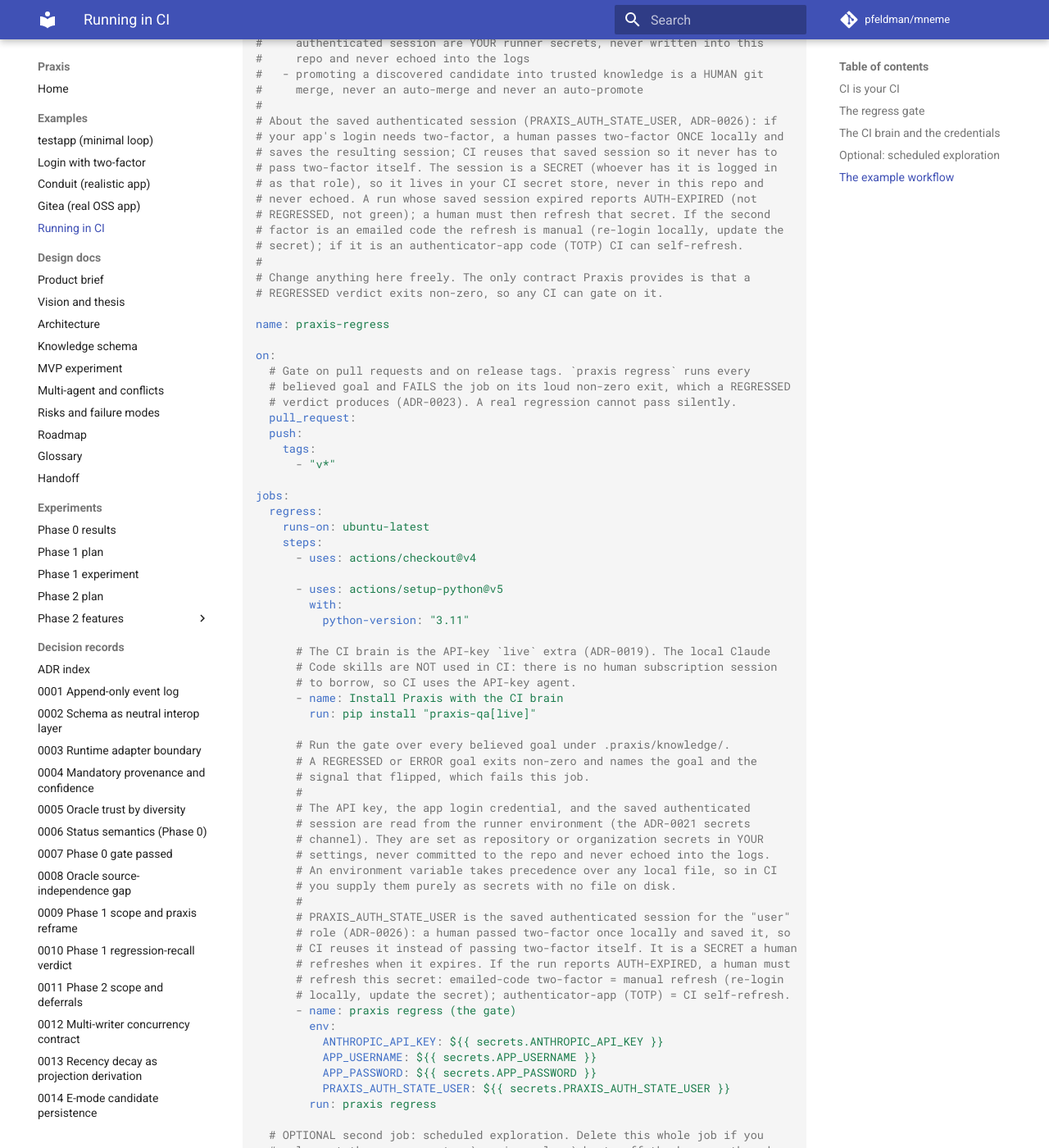
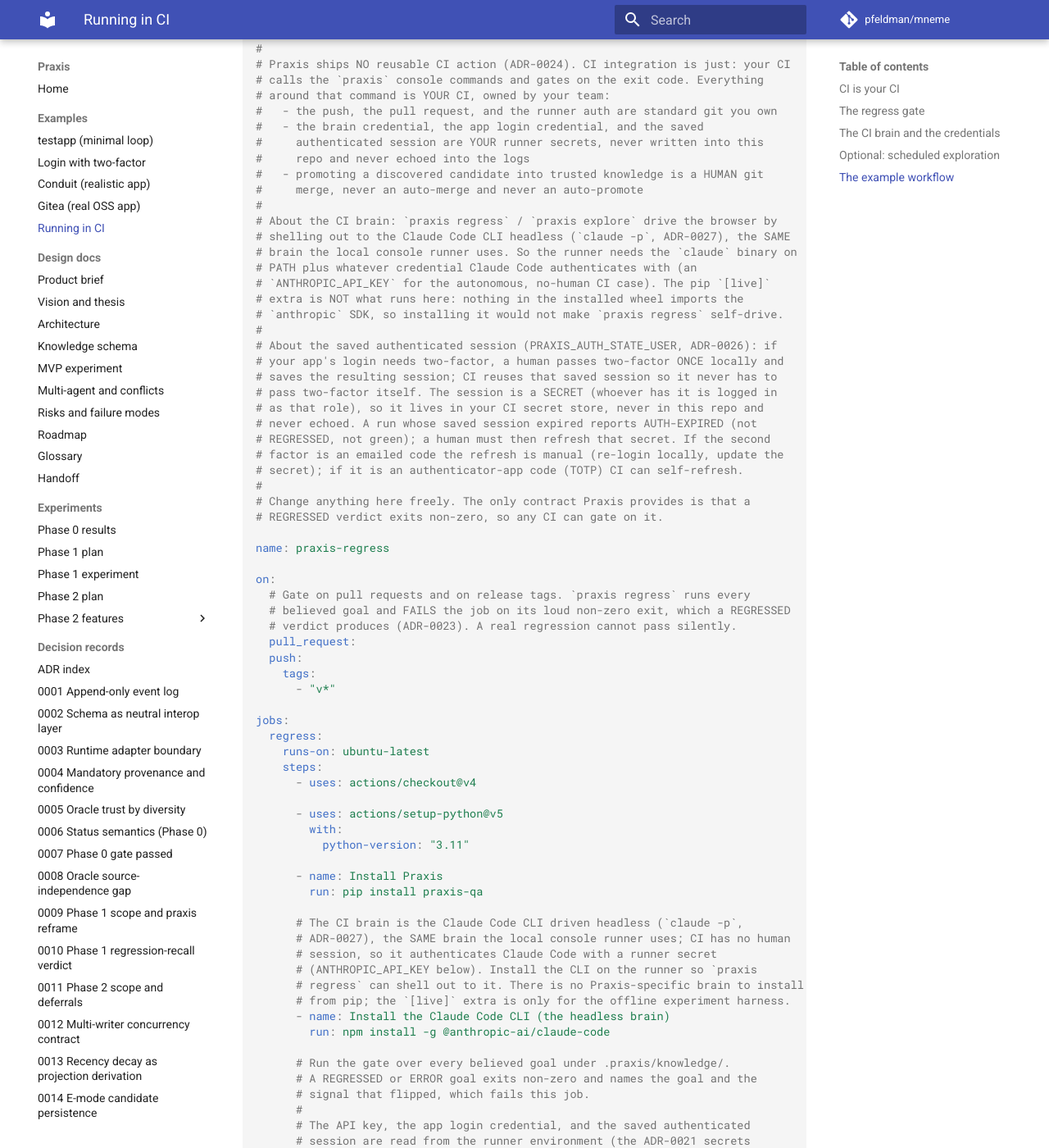
Before and after one commit to pfeldman/mneme, an MkDocs documentation site: the page built from docs/examples/ci.md, in a window 1280 px wide and 1400 px high, scrolled down 2250 px. Shown: the whole window at 82% size. Built offline with MkDocs 1.6.1 and Material for MkDocs 9.7.7, drawn with Linux system fonts in a browser that asks for light colours; comment, search, counter and statistics services are not loaded; some of the changed text lies outside the part shown.

Commit message:
docs/ci: make the documented CI brain the claude -p CLI path, not the unused anthropic live extra

````diff
--- a/docs/examples/ci.md
+++ b/docs/examples/ci.md
@@ -41,19 +41,26 @@
 
 ## The CI brain and the credentials
 
-When the commands run autonomously in CI there is no human session to borrow, so they use
-the API-key agent from the `live` extra
-([ADR-0019](../adr/0019-brain-pluggability-and-execution-surfaces.md)). Install it with:
+When the commands run autonomously in CI there is no human session to borrow, but the brain
+is the SAME one the local console runner uses: `praxis regress` / `praxis explore` shell out
+to the Claude Code CLI headless (`claude -p`,
+[ADR-0027](../adr/0027-console-test-runner-and-claude-p-brain.md)). Nothing in the installed
+wheel imports the `anthropic` SDK, so the `[live]` pip extra is NOT what drives a CI run; it
+exists only for the offline experiment harness. What a runner needs is Praxis plus the
+`claude` binary on PATH:
 
 ```
-pip install "praxis-qa[live]"
+pip install praxis-qa
+npm install -g @anthropic-ai/claude-code
 ```
 
-The API key, and any app login credential a run needs, are supplied as runner secrets read
-from the environment (the [ADR-0021](../adr/0021-praxis-directory-convention.md) secrets
-channel). An environment variable wins over any `.praxis.secrets` file, so in CI you pass
-them purely as secrets with no file on disk. Praxis reads them at runtime and never writes
-them into the repo or the logs.
+The brain credential (an `ANTHROPIC_API_KEY` for the autonomous, no-human CI case, the way
+the Claude Code CLI authenticates), and any app login credential a run needs, are supplied
+as runner secrets read from the environment (the
+[ADR-0021](../adr/0021-praxis-directory-convention.md) secrets channel). An environment
+variable wins over any `.praxis.secrets` file, so in CI you pass them purely as secrets with
+no file on disk. Praxis reads them at runtime and never writes them into the repo or the
+logs.
 
 If the app's login needs two-factor, the run also reads a saved authenticated session as a
 runner secret (`PRAXIS_AUTH_STATE_USER` in the example,
--- a/docs/examples/ci/praxis-regress.yml
+++ b/docs/examples/ci/praxis-regress.yml
@@ -5,11 +5,19 @@
 # calls the `praxis` console commands and gates on the exit code. Everything
 # around that command is YOUR CI, owned by your team:
 #   - the push, the pull request, and the runner auth are standard git you own
-#   - the API key (the CI brain), the app login credential, and the saved
+#   - the brain credential, the app login credential, and the saved
 #     authenticated session are YOUR runner secrets, never written into this
 #     repo and never echoed into the logs
 #   - promoting a discovered candidate into trusted knowledge is a HUMAN git
 #     merge, never an auto-merge and never an auto-promote
+#
+# About the CI brain: `praxis regress` / `praxis explore` drive the browser by
+# shelling out to the Claude Code CLI headless (`claude -p`, ADR-0027), the SAME
+# brain the local console runner uses. So the runner needs the `claude` binary on
+# PATH plus whatever credential Claude Code authenticates with (an
+# `ANTHROPIC_API_KEY` for the autonomous, no-human CI case). The pip `[live]`
+# extra is NOT what runs here: nothing in the installed wheel imports the
+# `anthropic` SDK, so installing it would not make `praxis regress` self-drive.
 #
 # About the saved authenticated session (PRAXIS_AUTH_STATE_USER, ADR-0026): if
 # your app's login needs two-factor, a human passes two-factor ONCE locally and
@@ -45,11 +53,17 @@
         with:
           python-version: "3.11"
 
-      # The CI brain is the API-key `live` extra (ADR-0019). The local Claude
-      # Code skills are NOT used in CI: there is no human subscription session
-      # to borrow, so CI uses the API-key agent.
-      - name: Install Praxis with the CI brain
-        run: pip install "praxis-qa[live]"
+      - name: Install Praxis
+        run: pip install praxis-qa
+
+      # The CI brain is the Claude Code CLI driven headless (`claude -p`,
+      # ADR-0027), the SAME brain the local console runner uses; CI has no human
+      # session, so it authenticates Claude Code with a runner secret
+      # (ANTHROPIC_API_KEY below). Install the CLI on the runner so `praxis
+      # regress` can shell out to it. There is no Praxis-specific brain to install
+      # from pip; the `[live]` extra is only for the offline experiment harness.
+      - name: Install the Claude Code CLI (the headless brain)
+        run: npm install -g @anthropic-ai/claude-code
 
       # Run the gate over every believed goal under .praxis/knowledge/.
       # A REGRESSED or ERROR goal exits non-zero and names the goal and the
@@ -101,8 +115,11 @@
         with:
           python-version: "3.11"
 
-      - name: Install Praxis with the CI brain
-        run: pip install "praxis-qa[live]"
+      - name: Install Praxis
+        run: pip install praxis-qa
+
+      - name: Install the Claude Code CLI (the headless brain)
+        run: npm install -g @anthropic-ai/claude-code
 
       # Same runner secrets as the regress job, including the saved
       # authenticated session PRAXIS_AUTH_STATE_USER (ADR-0026): a human-seeded
````
Also changed, not shown: pyproject.toml (+8 -3 lines).
